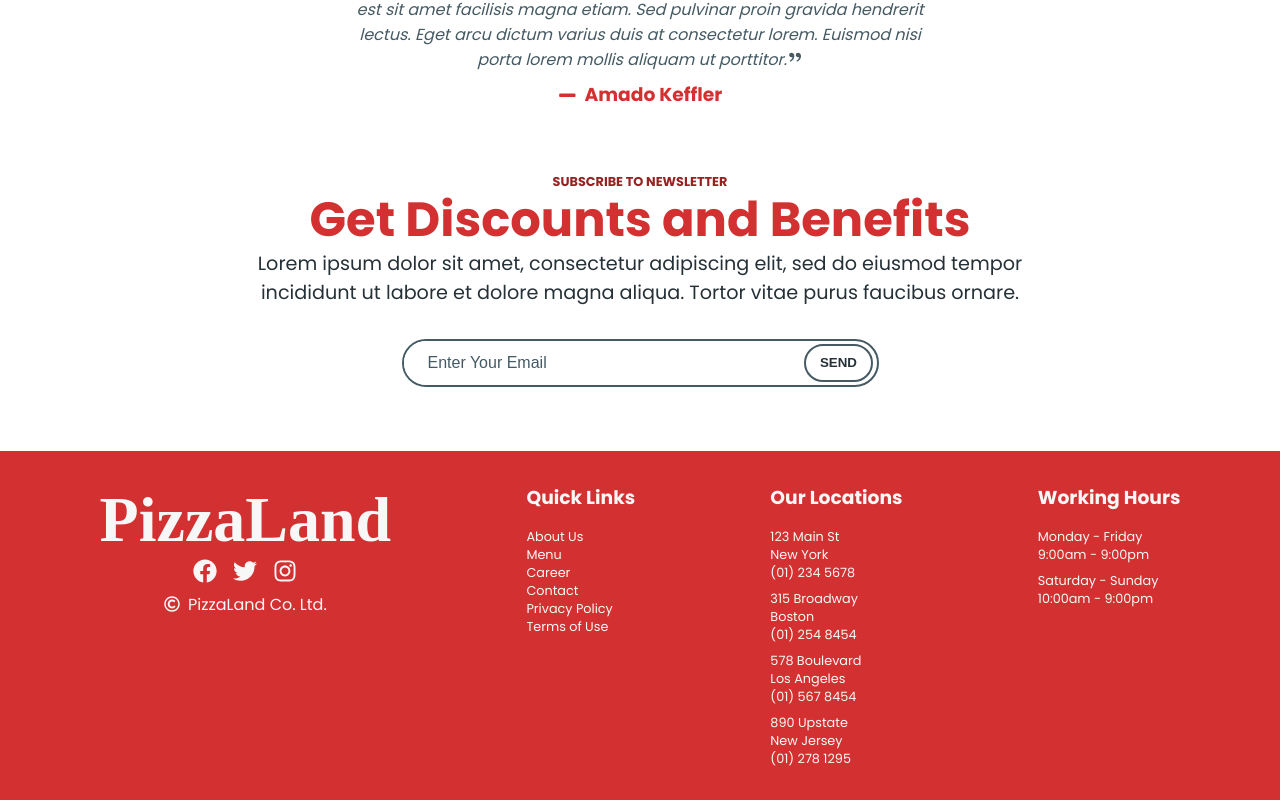
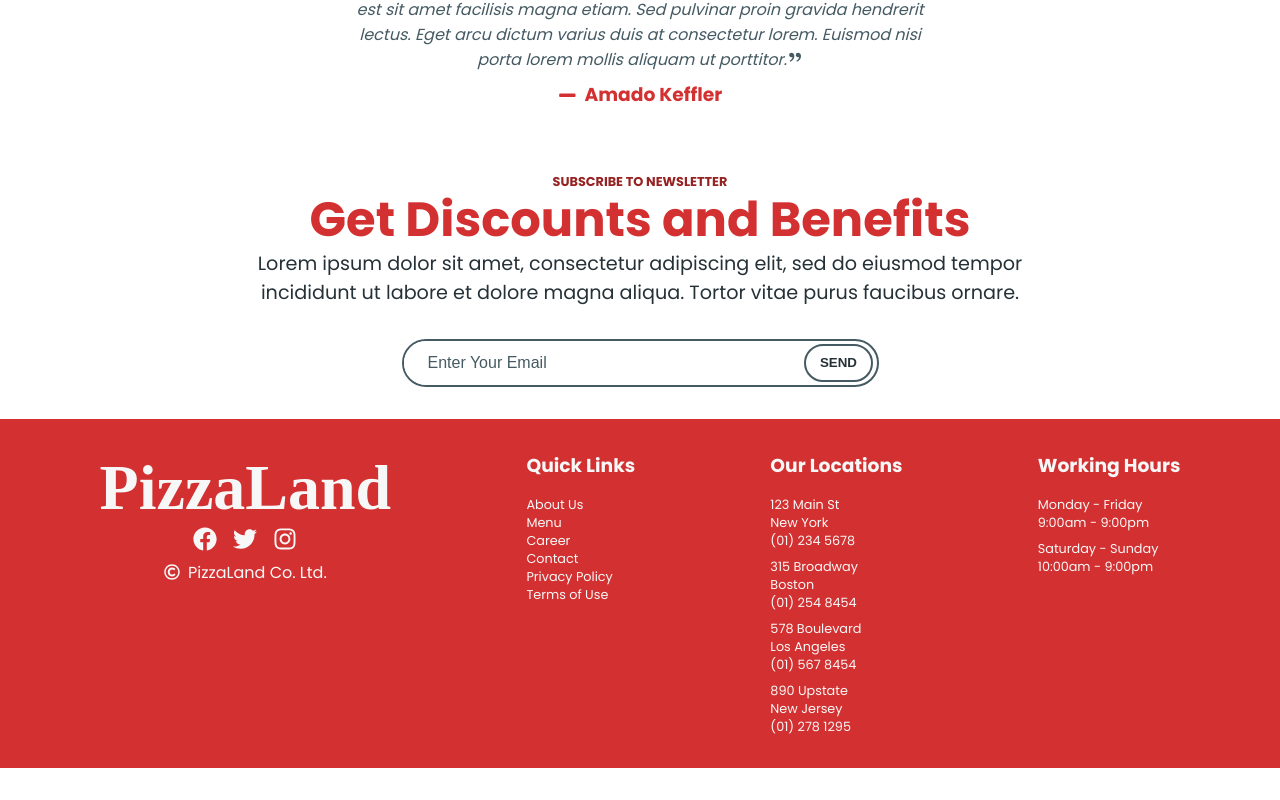
Before and after one commit to zeetaen1989/pizza-delivery, a Next.js app: page / in a window 1280 px wide. Shown: the part 2599-3399 px from the top of the page. After the commit the page ends 3367 px from the top, so only its background shows below. Built offline with nearby package versions, Linux system fonts and the light colour scheme; no server answers; the database is empty; a web font is replaced by a local one.

Commit message:
refactor: unnecessary css rules removed

```diff
--- a/components/templates/Footer/Footer.module.scss
+++ b/components/templates/Footer/Footer.module.scss
@@ -1,7 +1,6 @@
 @use "@styles/abstracts"as a;
 
 .container {
-  margin-top: 2rem;
   padding: 2rem;
   display: flex;
   justify-content: space-around;
```
